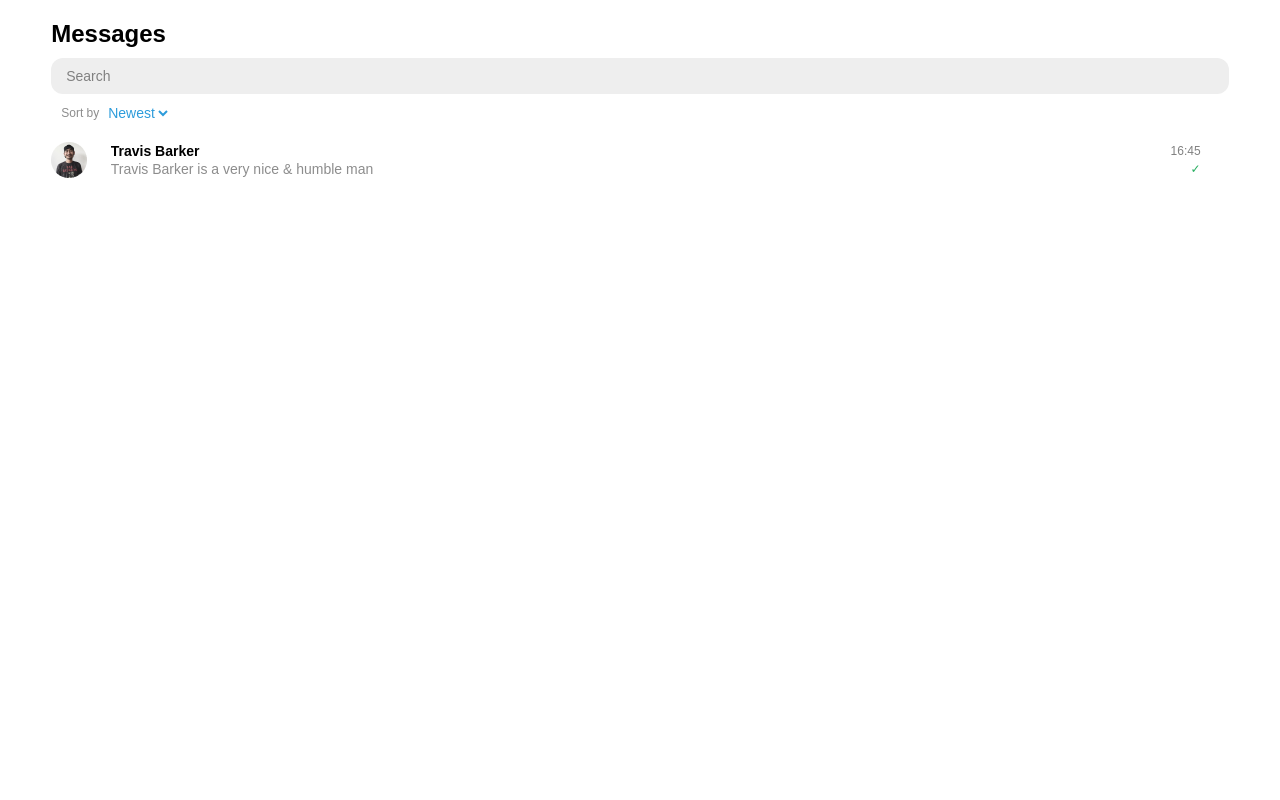
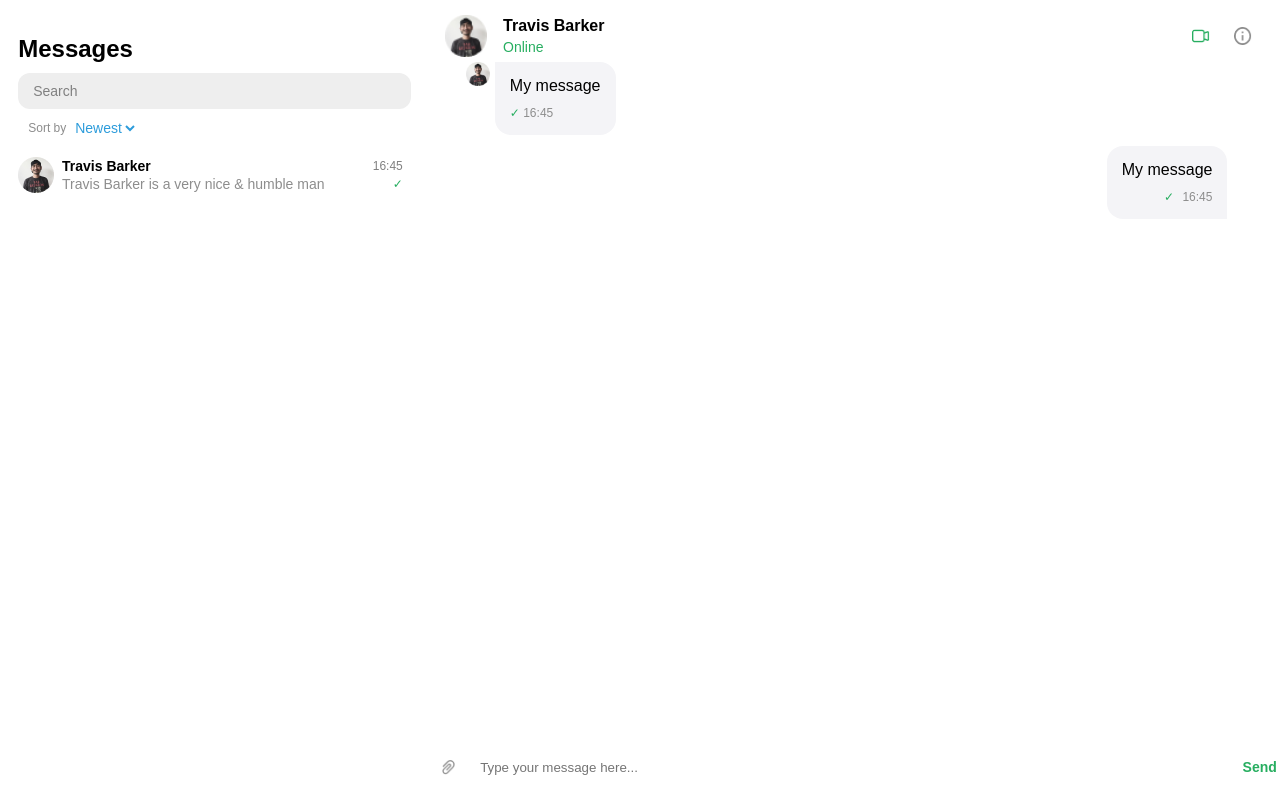
Before and after one commit to hmunish/chatz, a website: page public/src/chats.html in a window 1280 px wide. Drawn offline with Linux system fonts and the light colour scheme.

Commit message:
Add desktop version of dashboard

```diff
--- a/public/src/styles/dashboard.css
+++ b/public/src/styles/dashboard.css
@@ -14,7 +14,7 @@ section.contacts {
   flex-direction: column;
   gap: 20px;
   background-color: #ffffff;
-  transition: all 1s;
+  transition: transform 1s;
 }
 
 section.contacts > .header {
@@ -74,7 +74,7 @@ option.contacts-sort {
   display: flex;
   flex-direction: column;
   gap: 16px;
-  /* overflow-y: scroll; */
+  overflow-y: scroll;
 }
 
 .contact-details {
@@ -200,16 +200,17 @@ div.chat-box {
   padding: 5px 0;
 }
 
-div.chat-box::-webkit-scrollbar {
-  width: 5px;
+div.chat-box::-webkit-scrollbar,
+div.contacts-list::-webkit-scrollbar {
+  width: 2px;
   background: none;
 }
 
-div.chat-box::-webkit-scrollbar-thumb {
+div.chat-box::-webkit-scrollbar-thumb,
+div.contacts-list::-webkit-scrollbar-thumb {
   background-color: var(--green-color);
   height: 15px;
   border-radius: 5px;
-  margin-left: 15px;
 }
 
 .message-holder {
@@ -223,6 +224,11 @@ div.chat-box::-webkit-scrollbar-thumb {
 .own-message {
   align-self: flex-end;
   border-bottom-right-radius: 0;
+}
+
+.message-details,
+.own-message {
+  margin-right: 2%;
 }
 
 .contact-message-wrapper {
@@ -293,3 +299,24 @@ img.attach-file {
   margin-left: 10px;
 }
 /* Chat section ends */
+
+/* Desktop version starts */
+
+@media screen and (min-width: 1000px) {
+  #dashboard {
+    display: flex;
+  }
+  section.contacts {
+    flex-basis: 33%;
+    padding: 15px;
+  }
+  section.chats {
+    flex-basis: 66%;
+    position: relative;
+    z-index: 1;
+  }
+  .back-arrow {
+    display: none;
+  }
+}
+/* Desktop version ends */
```
Also changed, not shown: dist/chats.html, 2 other files.
